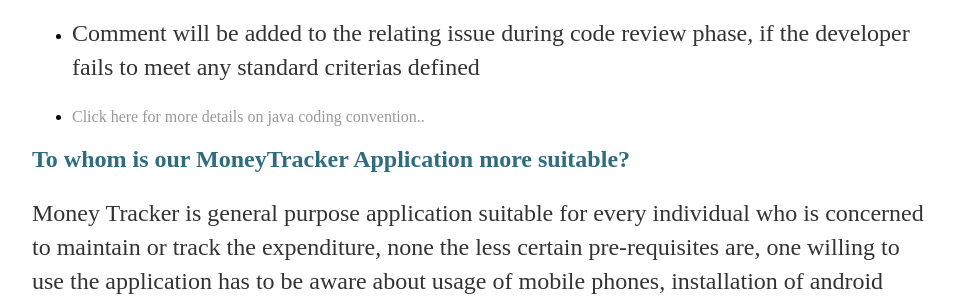
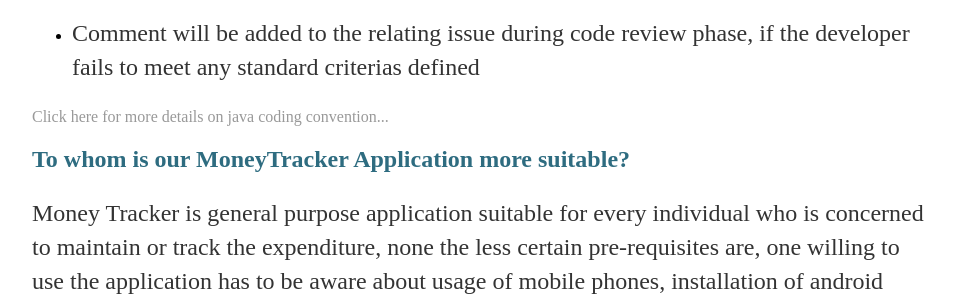
Before and after one commit to vinoth789/Money-tracker, a Jekyll site: the page built from docs/_posts/2017-06-04-ImplementationAndUIDesign.md, in a window 1280 px wide and 900 px high, scrolled down 1508 px. Shown: the part 152-452 px from the top of the window, without its empty margins (160-1115 px from the left). Built offline with Jekyll 4.4.1, drawn with Linux system fonts in a browser that asks for light colours; our own code applies the rules of GitHub Pages for plain Markdown files.

```diff
--- a/docs/_posts/2017-06-04-ImplementationAndUIDesign.md
+++ b/docs/_posts/2017-06-04-ImplementationAndUIDesign.md
@@ -22,8 +22,8 @@
 <li><p>Coding standards are defined by discussing with the team, with all the good practices each one is aware of and it has been documented and shared, such that each developer follows the standard </p></li>
 <li><p>Once coding is done and tested, code is reviewed by any one of the peer and it is guaranteed if coding conventions are followed and quality of code is maintained </p></li>
 <li><p>Comment will be added to the relating issue during code review phase, if the developer fails to meet any standard criterias defined</p></li>
-<li><a href="http://www.oracle.com/technetwork/java/codeconvtoc-136057.html">Click here for more details on java coding convention..</a></li>
 </ul>
+<a href="http://www.oracle.com/technetwork/java/codeconvtoc-136057.html">Click here for more details on java coding convention...</a>
 </div>
 <h2 style="color: #2e6c80;">To whom is our MoneyTracker Application more suitable?</h2>
 <p>Money Tracker is general purpose application suitable for every individual who is concerned to maintain or track the expenditure, none the less certain pre-requisites are, one willing to use the application has to be aware about usage of mobile phones, installation of android applications. This application can be better utilized by the pupils with age > 8 years, since it involves mathematically calculated results and representation of expenditure and savings interms of graph and Pie charts. This application is only focused for individuals who wish to track their day today expenses, not for group of peoples or doesn't target large scale industrail expenditure maintainance </p>
```
